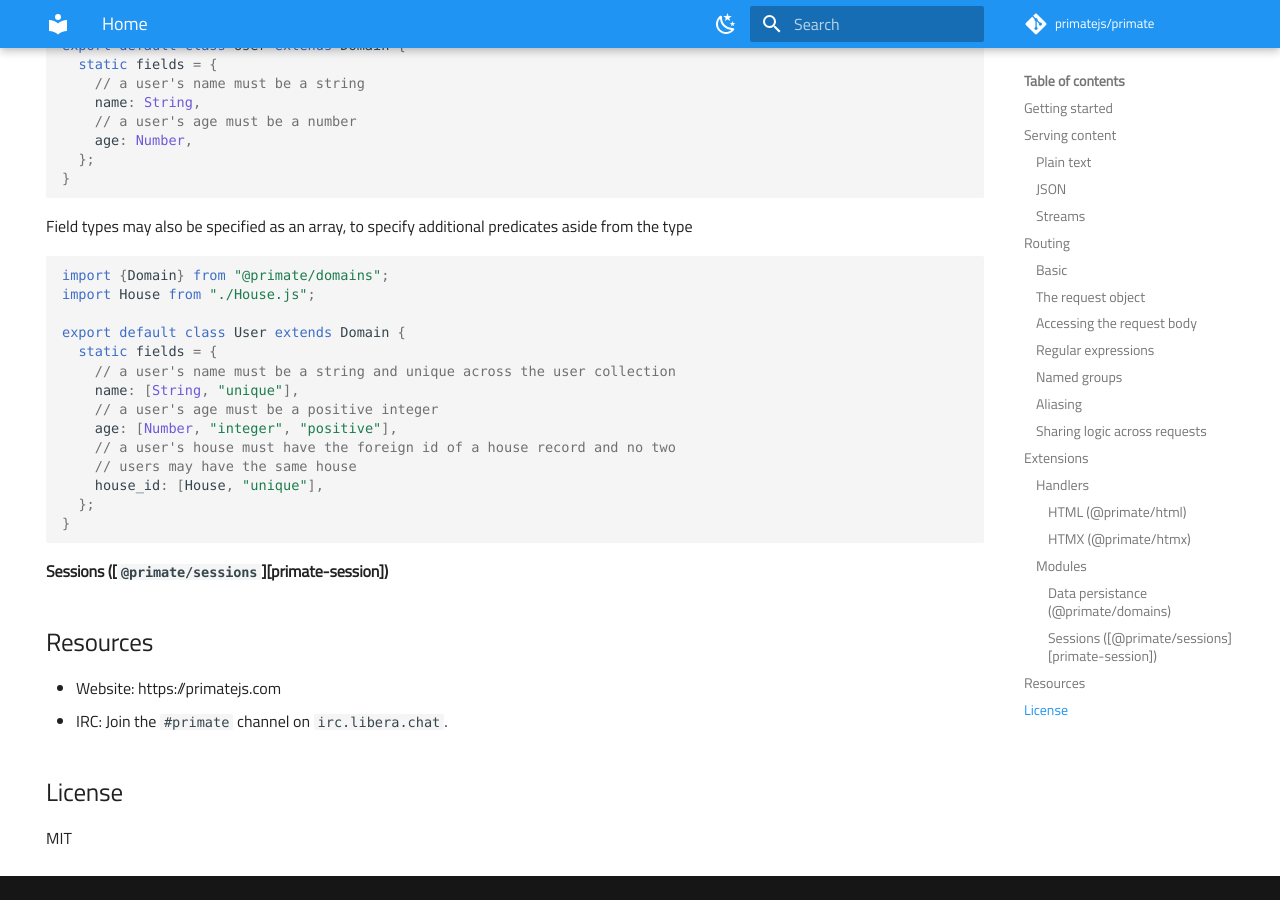
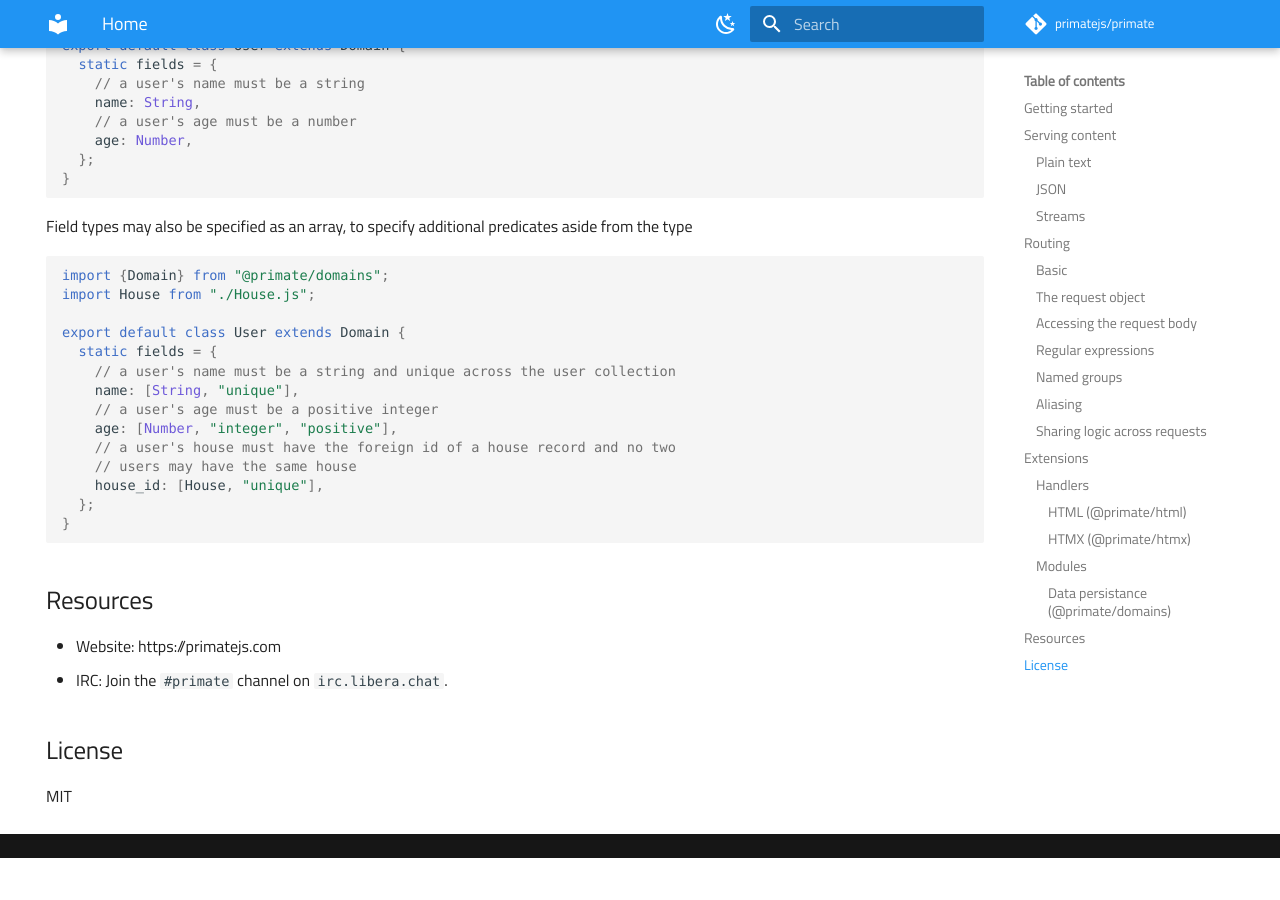
Before and after one commit to phaleth/primatejs-website, an MkDocs documentation site: the page built from docs/index.md, in a window 1280 px wide and 900 px high, scrolled down 5357 px. Built offline with MkDocs 1.6.1 and Material for MkDocs 9.7.7, drawn with Linux system fonts in a browser that asks for light colours; comment, search, counter and statistics services are not loaded; after the commit the page ends 6215 px from its top, so only the background shows below that.

Commit message:
remove empty reference to primate-sessions

````diff
--- a/docs/index.md
+++ b/docs/index.md
@@ -325,8 +325,6 @@ export default class User extends Domain {
 
 ```
 
-#### Sessions ([`@primate/sessions`][primate-session])
-
 ## Resources
 
 * Website: https://primatejs.com
````
